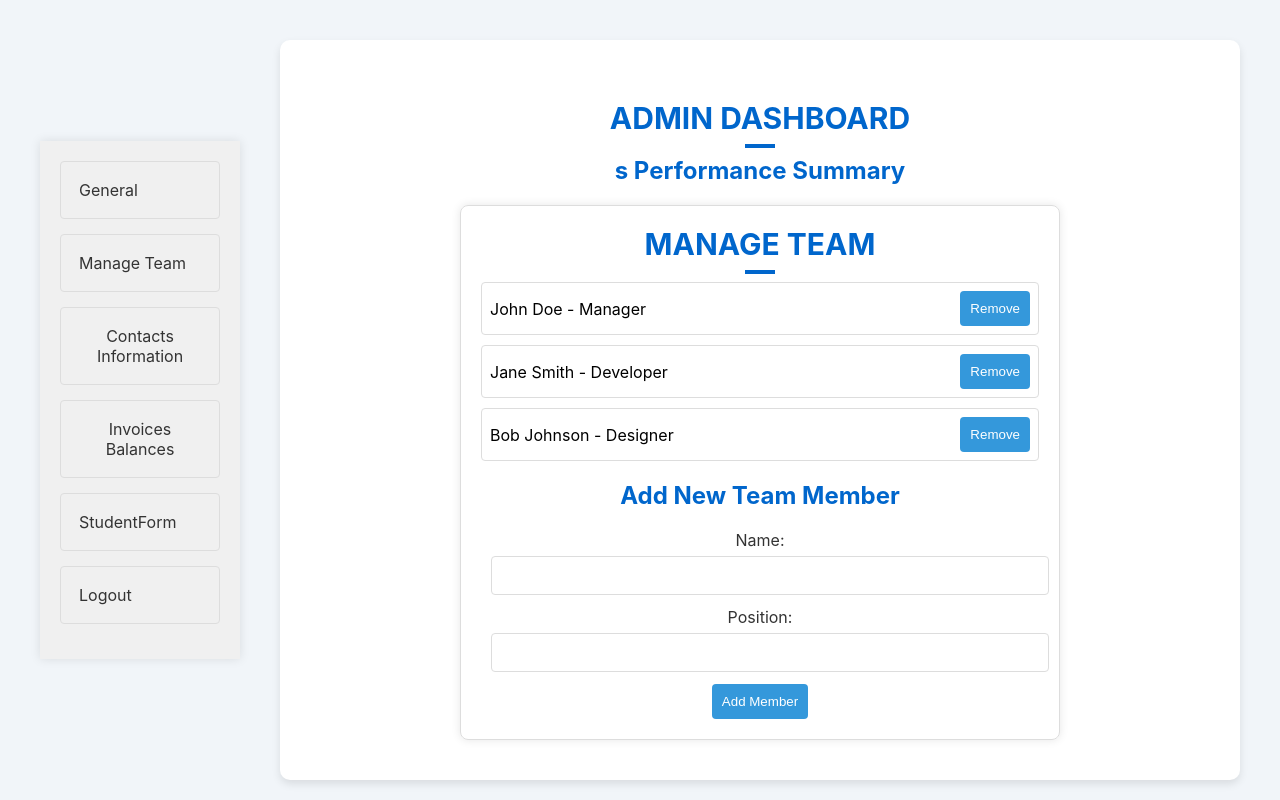
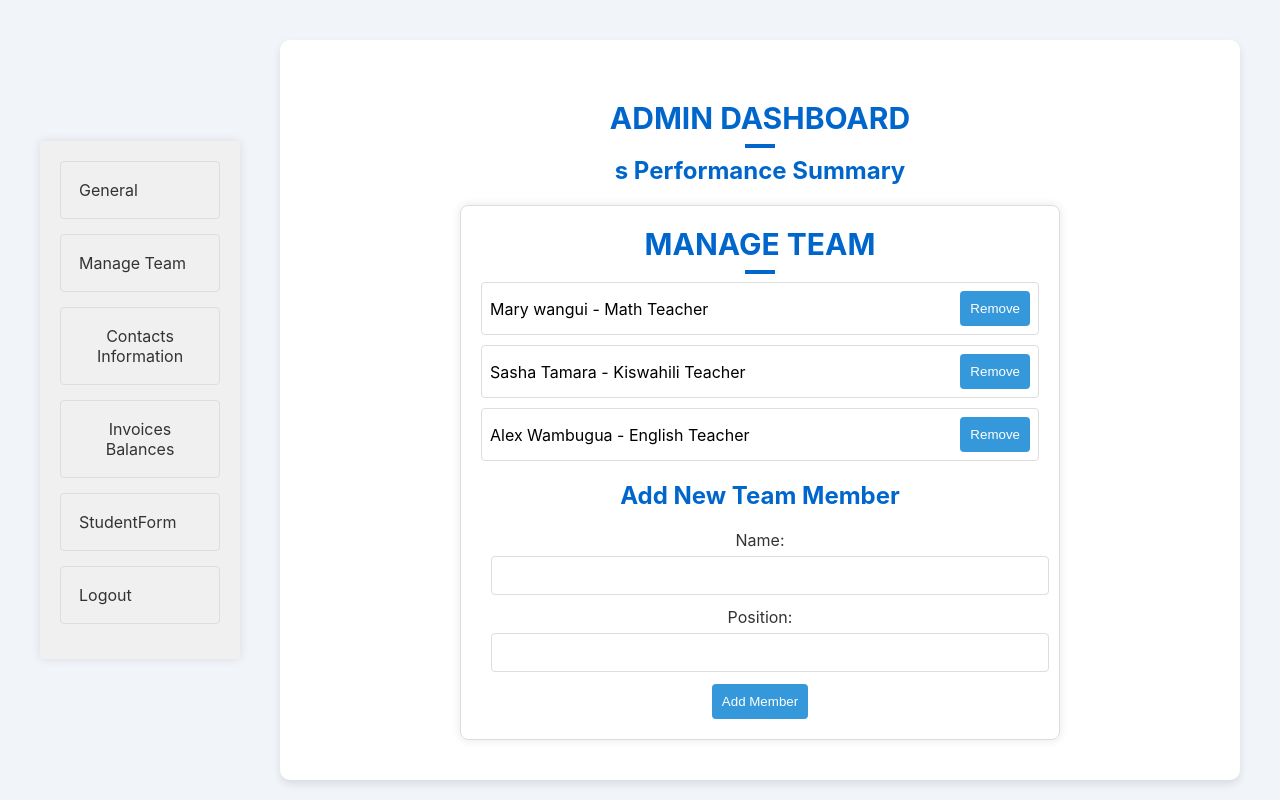
Before and after one commit to festus-sulumeti/masomo_bora_complete, a React (Create React App) app in the folder masomo_bora/: page /Home/ManageTeam in a window 1280 px wide. Built offline with nearby package versions, Linux system fonts and the light colour scheme.

Commit message:
THe made fileS

```diff
--- a/masomo_bora/src/Components/Home/ManageTeam.js
+++ b/masomo_bora/src/Components/Home/ManageTeam.js
@@ -4,9 +4,9 @@ import '../../Style/Home/ManageTeam.css';
 
 // Sample data for team members
 const sampleTeamMembers = [
-  { id: 1, name: 'John Doe', position: 'Manager' },
-  { id: 2, name: 'Jane Smith', position: 'Developer' },
-  { id: 3, name: 'Bob Johnson', position: 'Designer' },
+  { id: 1, name: 'Mary wangui', position: 'Math Teacher' },
+  { id: 2, name: 'Sasha Tamara', position: 'Kiswahili Teacher' },
+  { id: 3, name: 'Alex Wambugua', position: 'English Teacher' },
 ];
 
 const ManageTeam = () => {
```
Also changed, not shown: masomo_bora/package.json (+4 -3 lines).
